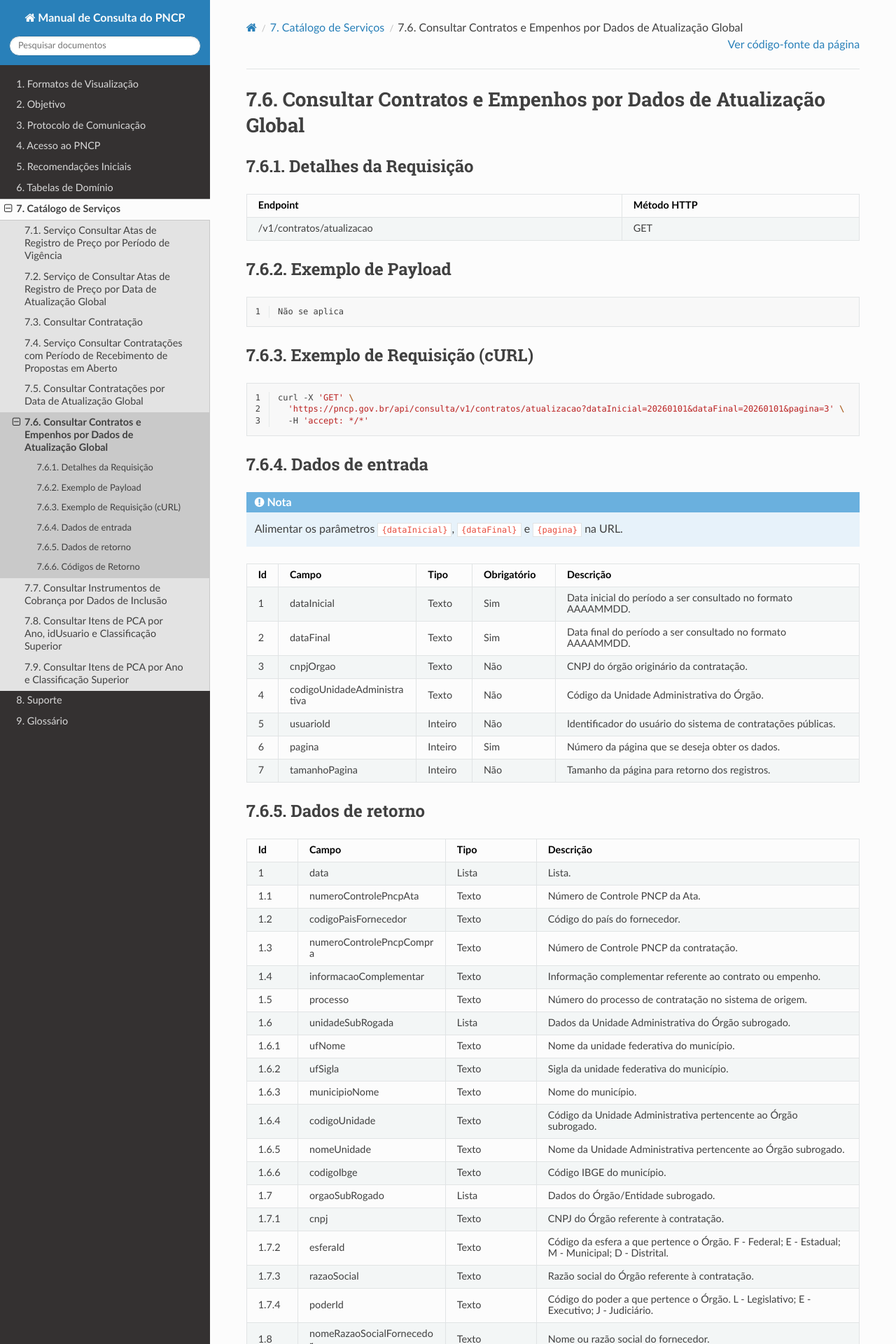
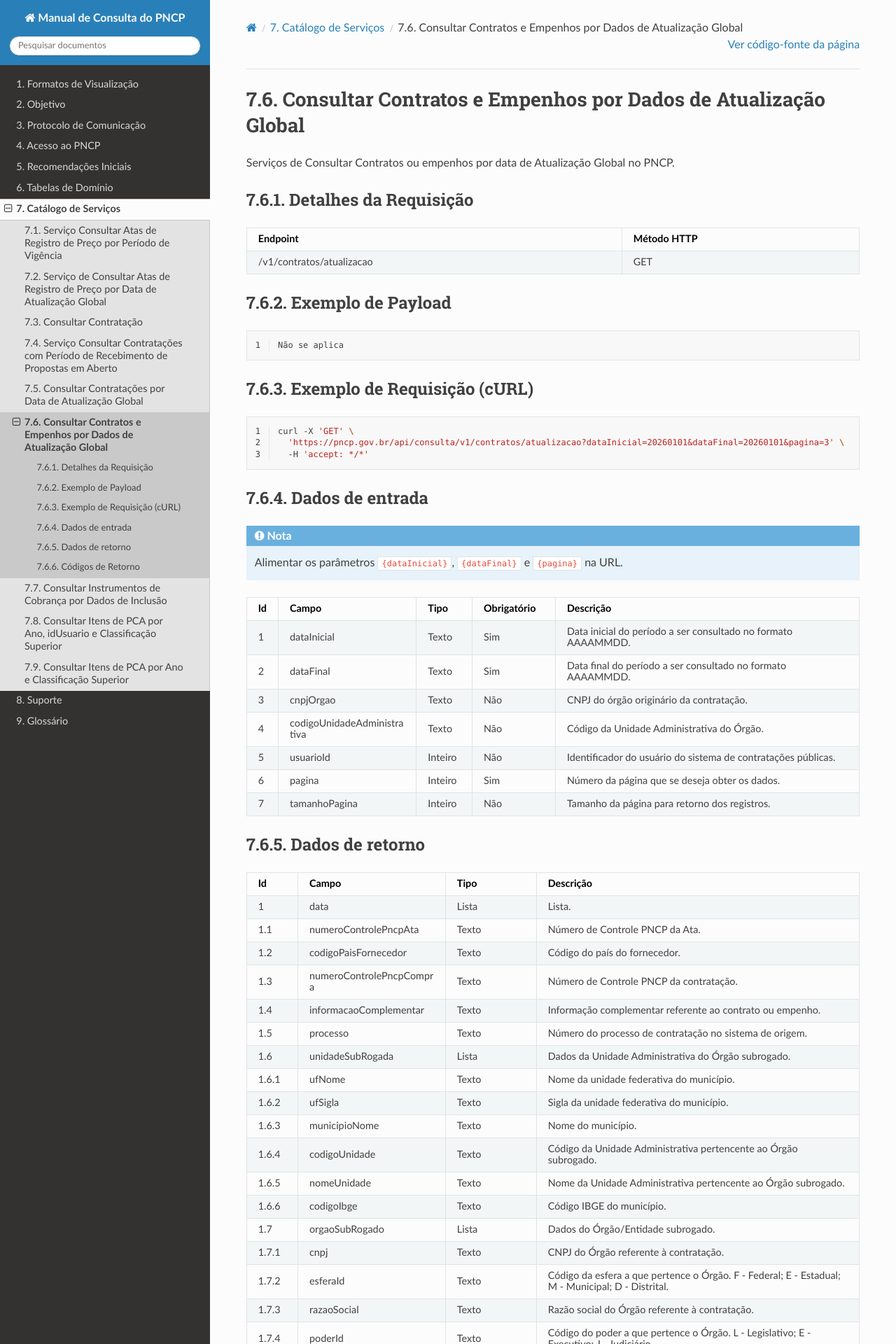
Before and after one commit to sofiaestrelab/Manual-de-Consulta-do-PNCP, a Sphinx documentation site: the page built from docs/source/catalogo_de_servicos/consultar_contratos_ou_empenhos_por_data_de_atualizacao_global.rst, in a window 1280 px wide. Shown: the top 1920 px of the page at 70% size. Built offline with Sphinx 7.4.7 and the Read the Docs theme 3.1.0, drawn with Linux system fonts in a browser that asks for light colours; pages that are not in the unit, such as notebooks, are missing from menus.

Commit message:
Update consultar_contratos_ou_empenhos_por_data_de_atualizacao_global.rst

```diff
--- a/docs/source/catalogo_de_servicos/consultar_contratos_ou_empenhos_por_data_de_atualizacao_global.rst
+++ b/docs/source/catalogo_de_servicos/consultar_contratos_ou_empenhos_por_data_de_atualizacao_global.rst
@@ -1,5 +1,7 @@
 Consultar Contratos e Empenhos por Dados de Atualização Global
 ===============================================================
+
+Serviços de Consultar Contratos ou empenhos por data de Atualização Global no PNCP.
 
 Detalhes da Requisição
 ~~~~~~~~~~~~~~~~~~~~~~
```
